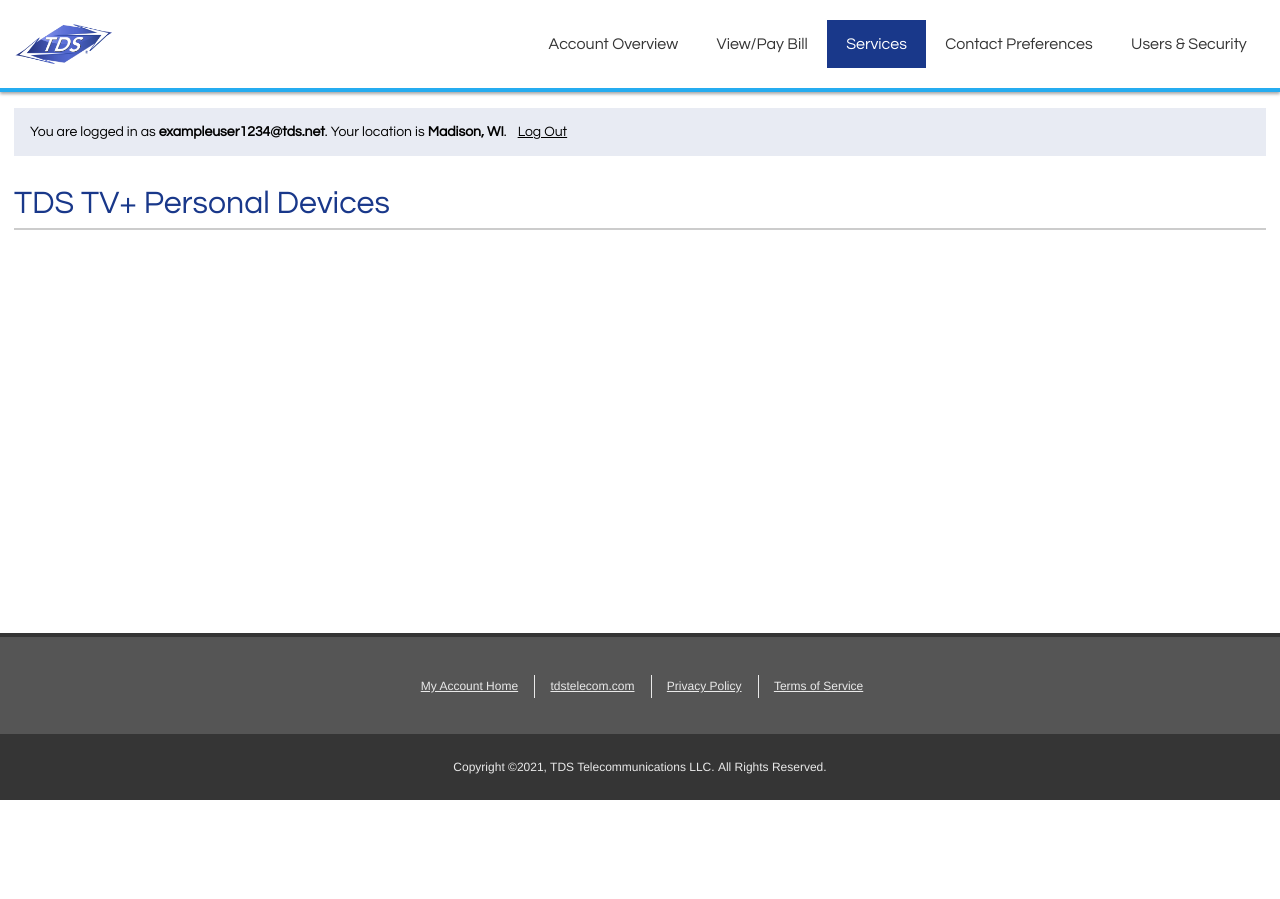
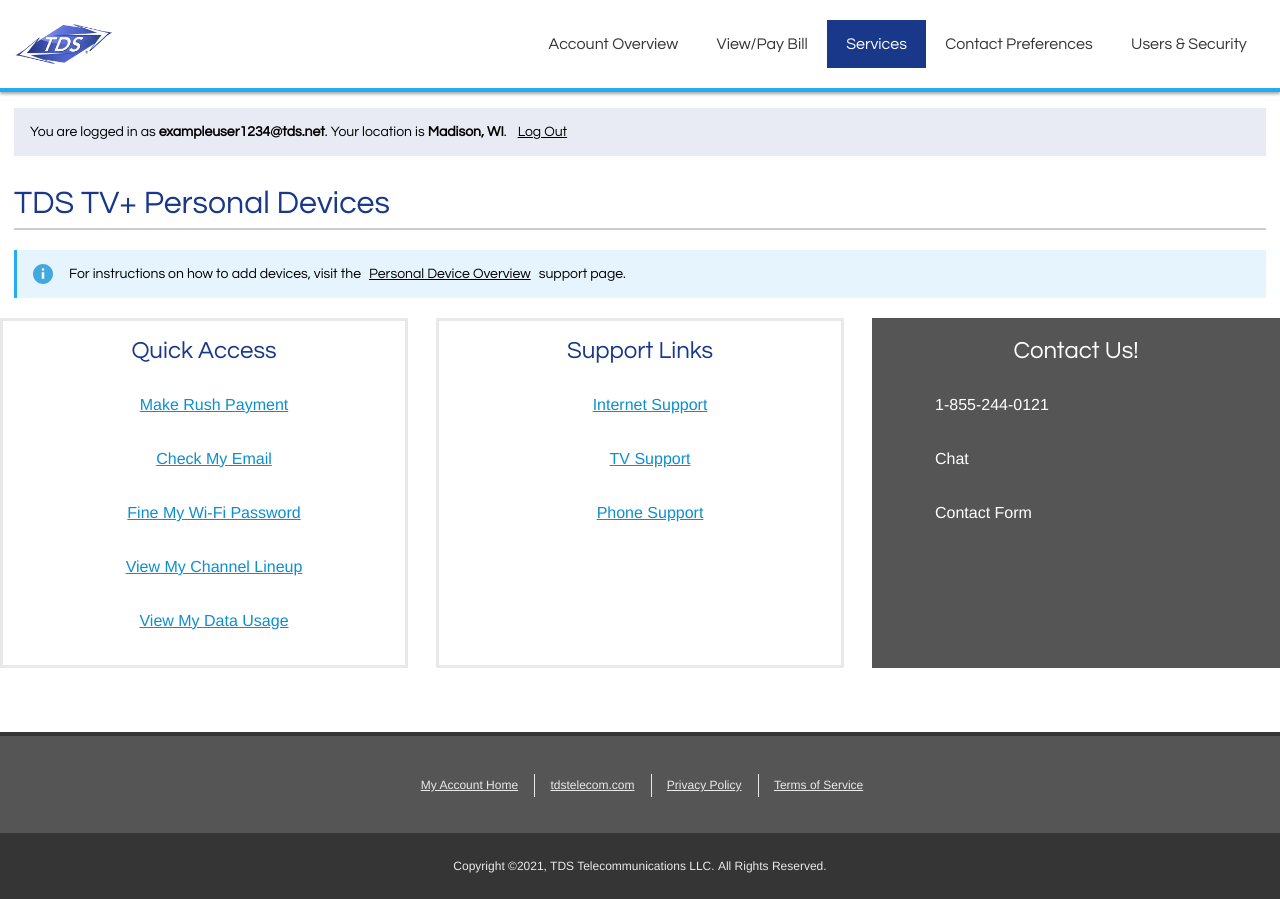
Before and after one commit to este-tea/cssportal, a plain HTML site: page html/tv-plus-devices.html in a window 1280 px wide. Before the commit the page ends 800 px from the top, so only its background shows below. Drawn offline with Linux system fonts and the light colour scheme; a small style sheet from the web is missing; a web font is replaced by a local one.

Commit message:
added cards and alert
next is the table

```diff
--- a/html/tv-plus-devices.html
+++ b/html/tv-plus-devices.html
@@ -54,7 +54,62 @@
 
         <div class="page-layout-plugin">
           <div class="row">
+            <div class="col-12">
 
+              <div class="alert alert-info" role="alert">
+                <p>For instructions on how to add devices, visit the<a href="#">Personal Device Overview</a>support page.</p>
+              </div>
+
+              <!-- cards plugin -->
+              <div class="row">
+                <div class="w-100">
+                  <div class="resource-cards card-deck">
+
+                    <div class="card">
+                      <div class="card-header"><h2>Quick Access</h2></div>
+
+                      <div class="card-body text-center pt-0">
+                        <ul class="list-group list-unstyled">
+                          <li class="list-group-item custom-list-group-item"><a href="#">Make Rush Payment</a></li>
+                          <li class="list-group-item custom-list-group-item"><a href="#">Check My Email</a></li>
+                          <li class="list-group-item custom-list-group-item"><a href="#">Fine My Wi-Fi Password</a></li>
+                          <li class="list-group-item custom-list-group-item"><a href="#">View My Channel Lineup</a></li>
+                          <li class="list-group-item custom-list-group-item"><a href="data-usage.html">View My Data Usage</a></li>
+                        </ul>
+                      </div>
+                    </div>
+
+                    <div class="card">
+                      <div class="card-header"><h2>Support Links</h2></div>
+
+                      <div class="card-body text-center pt-0">
+                        <ul class="list-group list-unstyled">
+                          <li class="list-group-item custom-list-group-item"><a href="#">Internet Support</a></li>
+                          <li class="list-group-item custom-list-group-item"><a href="#">TV Support</a></li>
+                          <li class="list-group-item custom-list-group-item"><a href="#">Phone Support</a></li>
+                        </ul>
+                      </div>
+                    </div>
+
+                    <div class="card bg-dk-gray">
+                      <div class="card-header"><h2>Contact Us!</h2></div>
+
+                      <div class="card-body pt-0">
+                        <ul class="list-group list-unstyled">
+                          <li class="list-group-item bg-dk-gray custom-list-group-item"><a href="#" class="card-contact-us-links">1-855-244-0121</a></li>
+                          <li class="list-group-item bg-dk-gray custom-list-group-item"><a href="https://tdstelecom.com/contactus/residential/chat/chat-splitter.html" class="card-contact-us-links">Chat</a></li>
+                          <li class="list-group-item bg-dk-gray custom-list-group-item"><a href="https://tdstelecom.com/contactus.html" class="card-contact-us-links">Contact Form</a></li>
+                        </ul>
+                      </div>
+
+                    </div>
+
+                  </div>
+                </div>
+              </div>
+              <!-- END cards plugin -->
+
+            </div>
           </div>
 
         </div>
```
Also changed, not shown: html/users-security.html (+1 -1 lines), static/css/portal_style.css.
